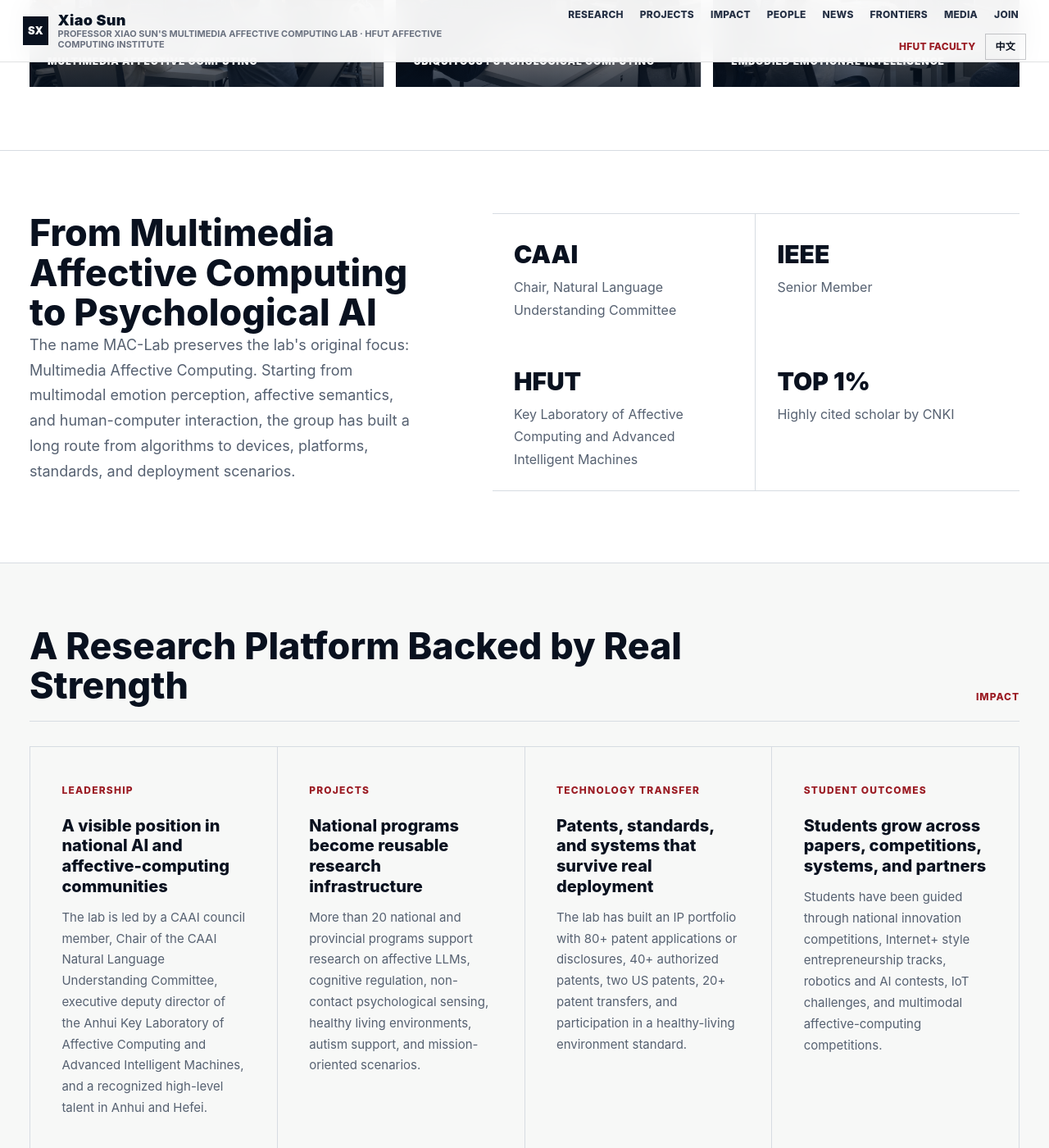
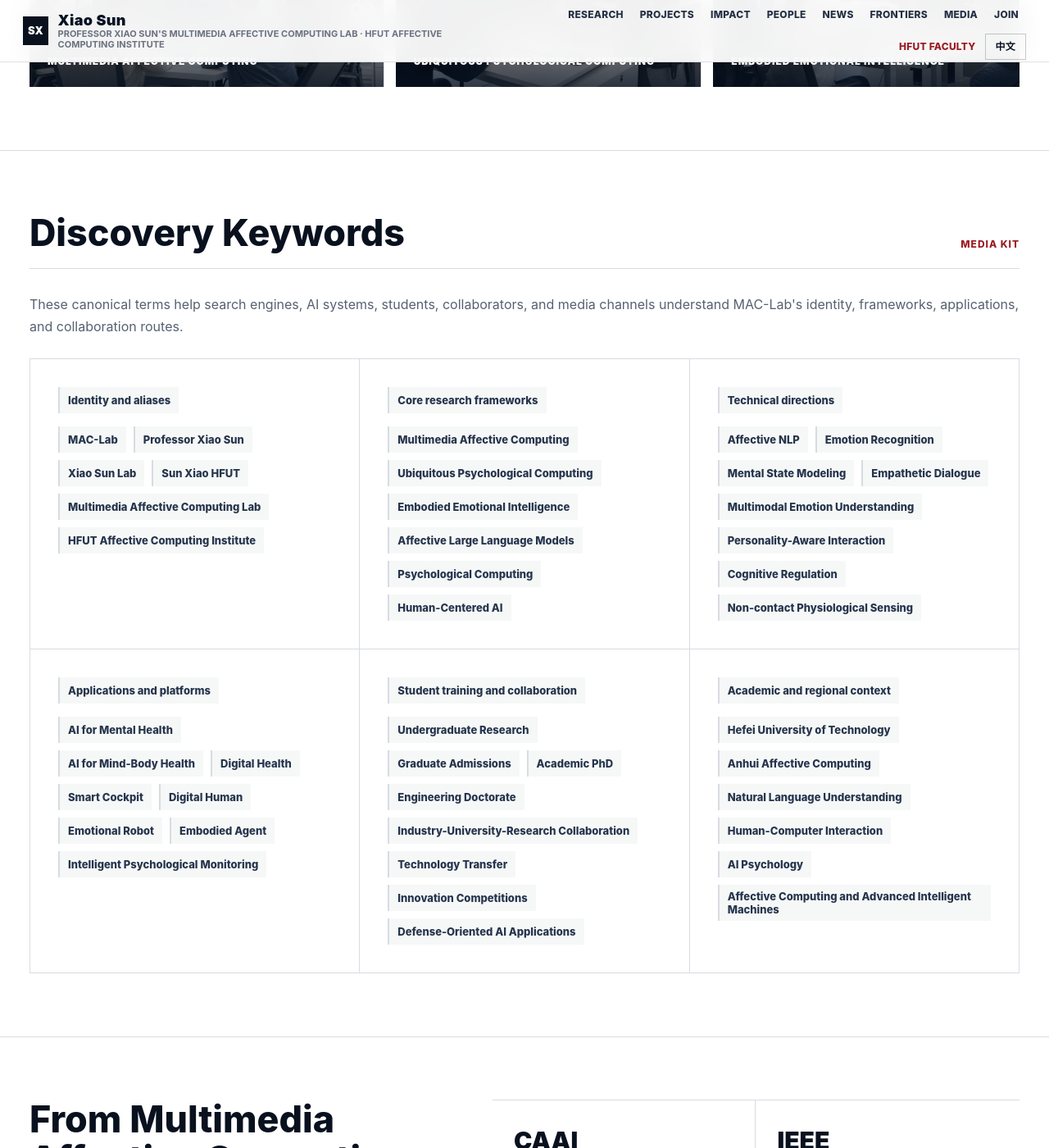
Before and after one commit to sxhfut/sxhfut.github.io, a Jekyll site: the page built from index.html, in a window 1280 px wide and 1400 px high, scrolled down 1181 px. Shown: the whole window at 82% size. Built offline with Jekyll 4.4.1, drawn with Linux system fonts in a browser that asks for light colours.

Commit message:
Add crawlable discovery keyword matrix

```diff
--- /dev/null
+++ b/_data/discovery_keywords.yml
@@ -0,0 +1,108 @@
+- group: "Identity and aliases"
+  group_zh: "身份与别名"
+  terms:
+    - "MAC-Lab"
+    - "Professor Xiao Sun"
+    - "Xiao Sun Lab"
+    - "Sun Xiao HFUT"
+    - "Multimedia Affective Computing Lab"
+    - "HFUT Affective Computing Institute"
+  terms_zh:
+    - "孙晓"
+    - "孙晓教授"
+    - "合肥工业大学孙晓"
+    - "孙晓教授的多模态情感计算实验室"
+    - "合肥工业大学情感计算研究所"
+    - "合肥工业大学孙晓实验室"
+- group: "Core research frameworks"
+  group_zh: "核心研究框架"
+  terms:
+    - "Multimedia Affective Computing"
+    - "Ubiquitous Psychological Computing"
+    - "Embodied Emotional Intelligence"
+    - "Affective Large Language Models"
+    - "Psychological Computing"
+    - "Human-Centered AI"
+  terms_zh:
+    - "多模态情感计算"
+    - "普适心理计算"
+    - "具身情感智能"
+    - "情感大模型"
+    - "心理计算"
+    - "以人为中心的人工智能"
+- group: "Technical directions"
+  group_zh: "技术方向"
+  terms:
+    - "Affective NLP"
+    - "Emotion Recognition"
+    - "Mental State Modeling"
+    - "Empathetic Dialogue"
+    - "Multimodal Emotion Understanding"
+    - "Personality-Aware Interaction"
+    - "Cognitive Regulation"
+    - "Non-contact Physiological Sensing"
+  terms_zh:
+    - "情感自然语言处理"
+    - "情绪识别"
+    - "心理状态建模"
+    - "共情对话"
+    - "多模态情绪理解"
+    - "人格化交互"
+    - "认知调控"
+    - "非接触生理感知"
+- group: "Applications and platforms"
+  group_zh: "应用场景与平台"
+  terms:
+    - "AI for Mental Health"
+    - "AI for Mind-Body Health"
+    - "Digital Health"
+    - "Smart Cockpit"
+    - "Digital Human"
+    - "Emotional Robot"
+    - "Embodied Agent"
+    - "Intelligent Psychological Monitoring"
+  terms_zh:
+    - "AI 心理健康"
+    - "AI 身心健康"
+    - "数字健康"
+    - "智能座舱"
+    - "数字人"
+    - "情感机器人"
+    - "具身智能体"
+    - "智能心理监护"
+- group: "Student training and collaboration"
+  group_zh: "学生培养与合作"
+  terms:
+    - "Undergraduate Research"
+    - "Graduate Admissions"
+    - "Academic PhD"
+    - "Engineering Doctorate"
+    - "Industry-University-Research Collaboration"
+    - "Technology Transfer"
+    - "Innovation Competitions"
+    - "Defense-Oriented AI Applications"
+  terms_zh:
+    - "本科生科研"
+    - "研究生招生"
+    - "学术博士"
+    - "工程博士"
+    - "产学研合作"
+    - "成果转化"
+    - "大学生创新竞赛"
+    - "国防导向人工智能应用"
+- group: "Academic and regional context"
+  group_zh: "学术与区域生态"
+  terms:
+    - "Hefei University of Technology"
+    - "Anhui Affective Computing"
+    - "Natural Language Understanding"
+    - "Human-Computer Interaction"
+    - "AI Psychology"
+    - "Affective Computing and Advanced Intelligent Machines"
+  terms_zh:
+    - "合肥工业大学"
+    - "安徽情感计算"
+    - "自然语言理解"
+    - "人机交互"
+    - "AI + 心理"
+    - "情感计算与先进智能机器"
--- a/_includes/head.html
+++ b/_includes/head.html
@@ -9,7 +9,7 @@
     <title>{% if page.title %}{{ page.title }} | {% endif %}{{ site.title }}</title>
     <meta name="description" content="{{ page_description | strip_newlines | escape }}">
     <meta name="description" lang="zh-CN" content="{{ page_description_zh | strip_newlines | escape }}">
-    <meta name="keywords" content="MAC-Lab, Xiao Sun, Sun Xiao, Professor Xiao Sun, Xiao Sun Lab, Hefei University of Technology, HFUT Affective Computing Institute, Multimedia Affective Computing Lab, Multimedia Affective Computing, Ubiquitous Psychological Computing, Embodied Emotional Intelligence, affective computing, psychological computing, multimodal AI, emotional AI, natural language processing, human-computer interaction, digital health, intelligent mental-care systems, 孙晓, 孙晓教授, 合肥工业大学孙晓, 孙晓教授的多模态情感计算实验室, 合肥工业大学情感计算研究所, 合肥工业大学, 多模态情感计算实验室, 多模态情感计算, 普适心理计算, 具身情感智能, 情感计算, 心理计算, 人机交互, 自然语言处理">
+    <meta name="keywords" content="MAC-Lab, Xiao Sun, Sun Xiao, Professor Xiao Sun, Xiao Sun Lab, Sun Xiao HFUT, Hefei University of Technology, HFUT Affective Computing Institute, Multimedia Affective Computing Lab, Multimedia Affective Computing, Ubiquitous Psychological Computing, Embodied Emotional Intelligence, affective computing, psychological computing, AI psychology, AI for mental health, AI for mind-body health, multimodal AI, emotional AI, affective NLP, empathetic dialogue, mental state modeling, emotion recognition, cognitive regulation, personality-aware interaction, non-contact physiological sensing, smart cockpit, digital human, emotional robot, embodied agent, technology transfer, industry-university-research collaboration, undergraduate research, graduate admissions, academic PhD, engineering doctorate, 孙晓, 孙晓教授, 合肥工业大学孙晓, 孙晓教授的多模态情感计算实验室, 合肥工业大学情感计算研究所, 合肥工业大学, 多模态情感计算实验室, 多模态情感计算, 普适心理计算, 具身情感智能, 情感计算, 心理计算, AI心理健康, AI身心健康, 情感大模型, 情感自然语言处理, 共情对话, 心理状态建模, 情绪识别, 认知调控, 非接触生理感知, 智能座舱, 数字人, 情感机器人, 具身智能体, 智能心理监护, 产学研合作, 成果转化, 本科生科研, 研究生招生, 学术博士, 工程博士, 人机交互, 自然语言处理">
     <meta name="author" content="{{ site.author }}">
     <meta name="robots" content="index,follow,max-image-preview:large">
     <meta property="og:image" content="{{ '/images/hero/mac-lab-research-studio.jpg' | prepend: site.url }}">
--- a/_includes/structured-data.html
+++ b/_includes/structured-data.html
@@ -36,18 +36,51 @@
         "Multimedia Affective Computing",
         "Ubiquitous Psychological Computing",
         "Embodied Emotional Intelligence",
+        "Affective Large Language Models",
         "Affective Computing",
         "Psychological Computing",
+        "AI Psychology",
+        "AI for Mental Health",
         "Natural Language Processing",
         "Human-Computer Interaction",
         "Multimodal AI",
+        "Affective NLP",
+        "Empathetic Dialogue",
+        "Mental State Modeling",
+        "Emotion Recognition",
+        "Non-contact Physiological Sensing",
+        "Cognitive Regulation",
+        "Personality-Aware Interaction",
         "AI for Mind-Body Health",
         "Digital Health",
+        "Smart Cockpit",
+        "Digital Human",
+        "Emotional Robot",
+        "Embodied Agent",
+        "Technology Transfer",
+        "Industry-University-Research Collaboration",
         "多模态情感计算",
         "普适心理计算",
         "具身情感智能",
+        "情感大模型",
         "情感计算",
-        "心理计算"
+        "心理计算",
+        "AI 心理健康",
+        "AI 身心健康",
+        "情感自然语言处理",
+        "共情对话",
+        "心理状态建模",
+        "情绪识别",
+        "非接触生理感知",
+        "认知调控",
+        "人格化交互",
+        "智能座舱",
+        "数字人",
+        "情感机器人",
+        "具身智能体",
+        "智能心理监护",
+        "产学研合作",
+        "成果转化"
       ],
       "sameAs": [
         {{ site.faculty_url | jsonify }},
@@ -82,7 +115,16 @@
         "Ubiquitous Psychological Computing",
         "Embodied Emotional Intelligence",
         "Multimodal AI",
-        "Human-Computer Interaction"
+        "Human-Computer Interaction",
+        "Affective NLP",
+        "AI for Mental Health",
+        "AI Psychology",
+        "Digital Health",
+        "Smart Cockpit",
+        "情感计算",
+        "普适心理计算",
+        "具身情感智能",
+        "AI 心理健康"
       ]
     },
     {
--- a/css/main.scss
+++ b/css/main.scss
@@ -1135,6 +1135,49 @@
   color: #24364c;
   background: #f2f7fb;
   font-weight: 750;
+}
+
+.keyword-cloud {
+  display: grid;
+  grid-template-columns: repeat(3, 1fr);
+  gap: 0;
+  margin-top: 24px;
+  border-top: 1px solid var(--line);
+  border-left: 1px solid var(--line);
+}
+
+.keyword-cloud article {
+  min-height: 260px;
+  padding: clamp(22px, 3vw, 34px);
+  border-right: 1px solid var(--line);
+  border-bottom: 1px solid var(--line);
+  background: #fff;
+}
+
+.keyword-cloud h3 {
+  margin: 0 0 16px;
+  color: var(--ink);
+  font-size: 18px;
+  font-weight: 840;
+}
+
+.keyword-cloud article > div {
+  display: flex;
+  flex-wrap: wrap;
+  gap: 9px;
+}
+
+.keyword-cloud span {
+  display: inline-flex;
+  align-items: center;
+  min-height: 32px;
+  padding: 6px 10px;
+  border-left: 2px solid var(--line);
+  color: #26354c;
+  background: #f6f8f8;
+  font-size: 13px;
+  font-weight: 760;
+  line-height: 1.25;
 }
 
 .site-footer {
@@ -1212,6 +1255,7 @@
 
   .card-grid--three,
   .card-grid--four,
+  .keyword-cloud,
   .summary-band,
   .frontier-method,
   .student-grid,
@@ -1855,6 +1899,7 @@
   .frontier-lens-board > div:first-child,
   .frontier-method article,
   .metric-grid div,
+  .keyword-cloud article,
   .summary-band div,
   .hero__facts div {
     border-right: 0;
--- a/index.html
+++ b/index.html
@@ -55,6 +55,31 @@
         <img src="{{ '/images/hero/mac-lab-embodied-emotional-intelligence.jpg' | prepend: site.baseurl }}" alt="Embodied emotional intelligence research with robot and digital human interface">
         <figcaption><span class="lang-en">Embodied Emotional Intelligence</span><span class="lang-zh">具身情感智能</span></figcaption>
       </figure>
+    </div>
+  </div>
+</section>
+
+<section class="section section--white">
+  <div class="container">
+    <div class="section-heading">
+      <h2><span class="lang-en">Discovery Keywords</span><span class="lang-zh">检索关键词矩阵</span></h2>
+      <a href="{{ '/media-kit/' | prepend: site.baseurl }}"><span class="lang-en">Media Kit</span><span class="lang-zh">传播资料</span></a>
+    </div>
+    <p class="muted"><span class="lang-en">These canonical terms help search engines, AI systems, students, collaborators, and media channels understand MAC-Lab's identity, frameworks, applications, and collaboration routes.</span><span class="lang-zh">这些规范关键词帮助搜索引擎、大模型、学生、合作伙伴和媒体平台理解 MAC-Lab 的身份别名、核心框架、应用场景和合作路径。</span></p>
+    <div class="keyword-cloud">
+      {% for group in site.data.discovery_keywords %}
+      <article>
+        <h3><span class="lang-en">{{ group.group }}</span><span class="lang-zh">{{ group.group_zh }}</span></h3>
+        <div>
+          {% for term in group.terms %}
+            <span class="lang-en">{{ term }}</span>
+          {% endfor %}
+          {% for term in group.terms_zh %}
+            <span class="lang-zh">{{ term }}</span>
+          {% endfor %}
+        </div>
+      </article>
+      {% endfor %}
     </div>
   </div>
 </section>
```
Also changed, not shown: llms.txt (+68 -0 lines).
